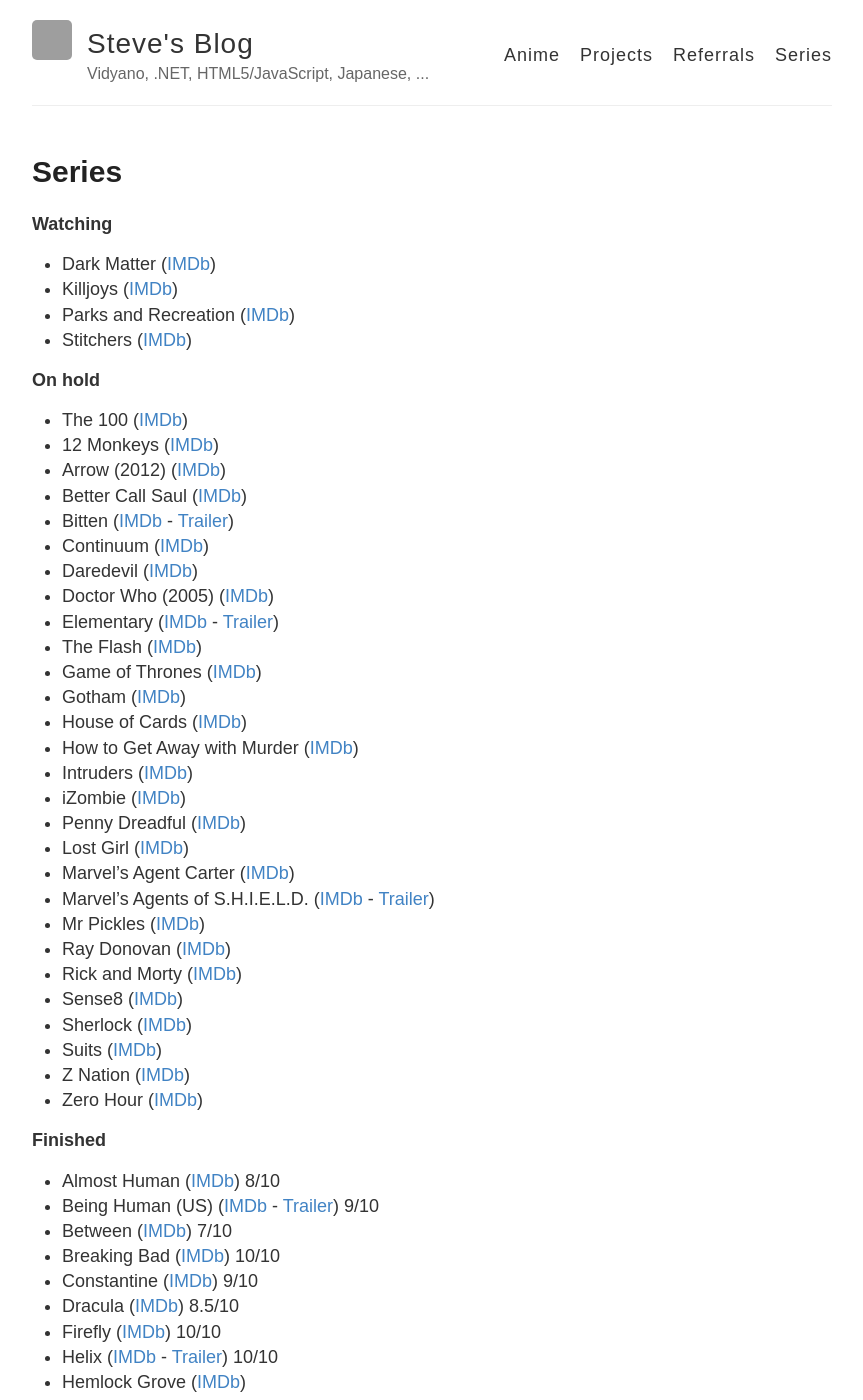
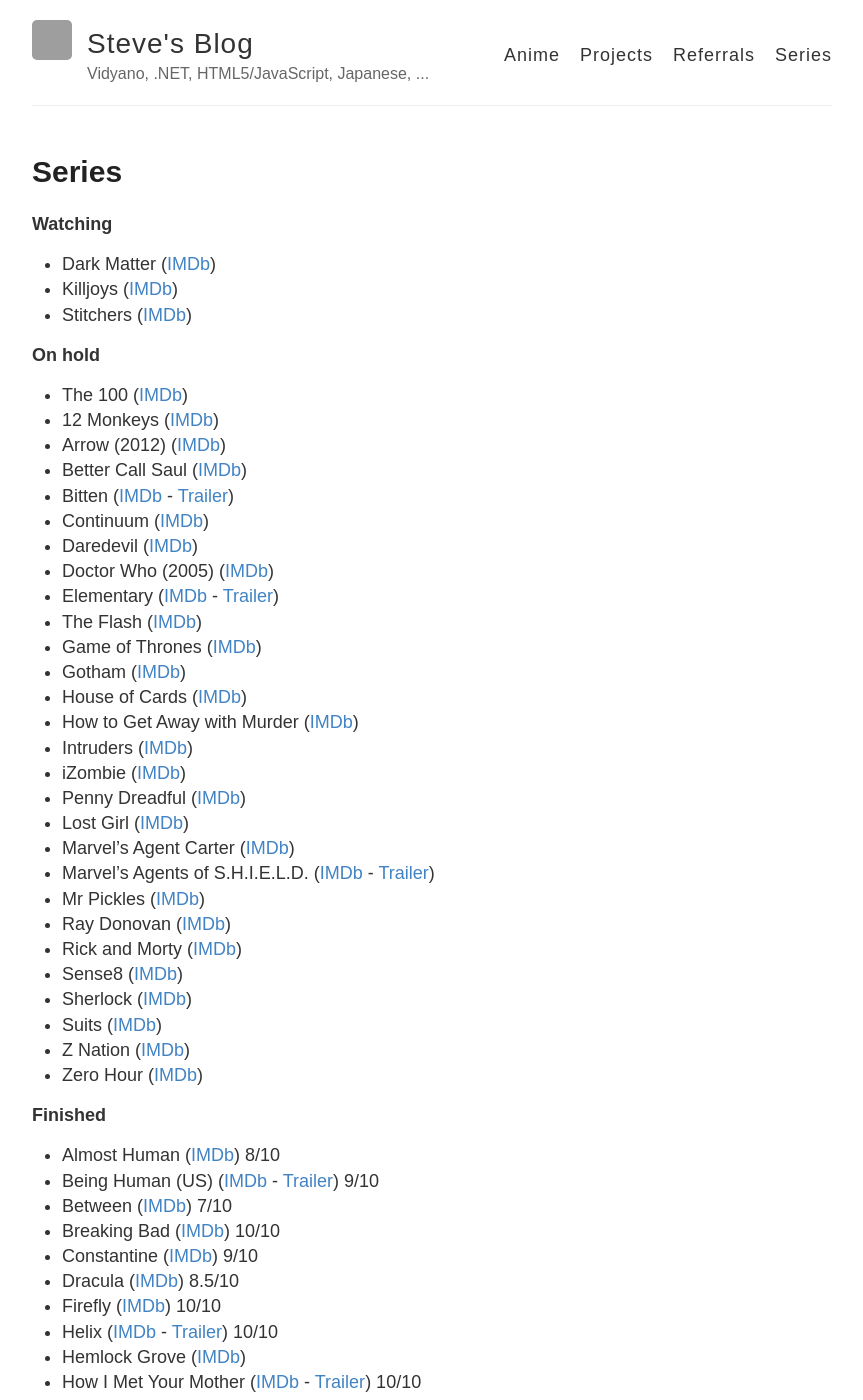
Before and after one commit to stevehansen/stevehansen.github.io, a Jekyll site: the page built from series.md, in a window 1280 px wide and 1400 px high. Shown: the whole window, without its empty margins (208-1071 px from the left). Built offline with Jekyll 4.4.1, drawn with Linux system fonts in a browser that asks for light colours; comment, search, counter and statistics services are not loaded; some of the changed text lies outside the part shown; grey boxes are pictures that could not be loaded.

Commit message:
Finished Parks and Recreation, 10/10

```diff
--- a/series.md
+++ b/series.md
@@ -10,7 +10,6 @@
 
 * Dark Matter ([IMDb](http://www.imdb.com/title/tt4159076))
 * Killjoys ([IMDb](http://www.imdb.com/title/tt3952222/))
-* Parks and Recreation ([IMDb](http://www.imdb.com/title/tt1266020))
 * Stitchers ([IMDb](http://www.imdb.com/title/tt3868848))
 
 
```
Also changed, not shown: other parts of series.md (+1 -0 lines).
